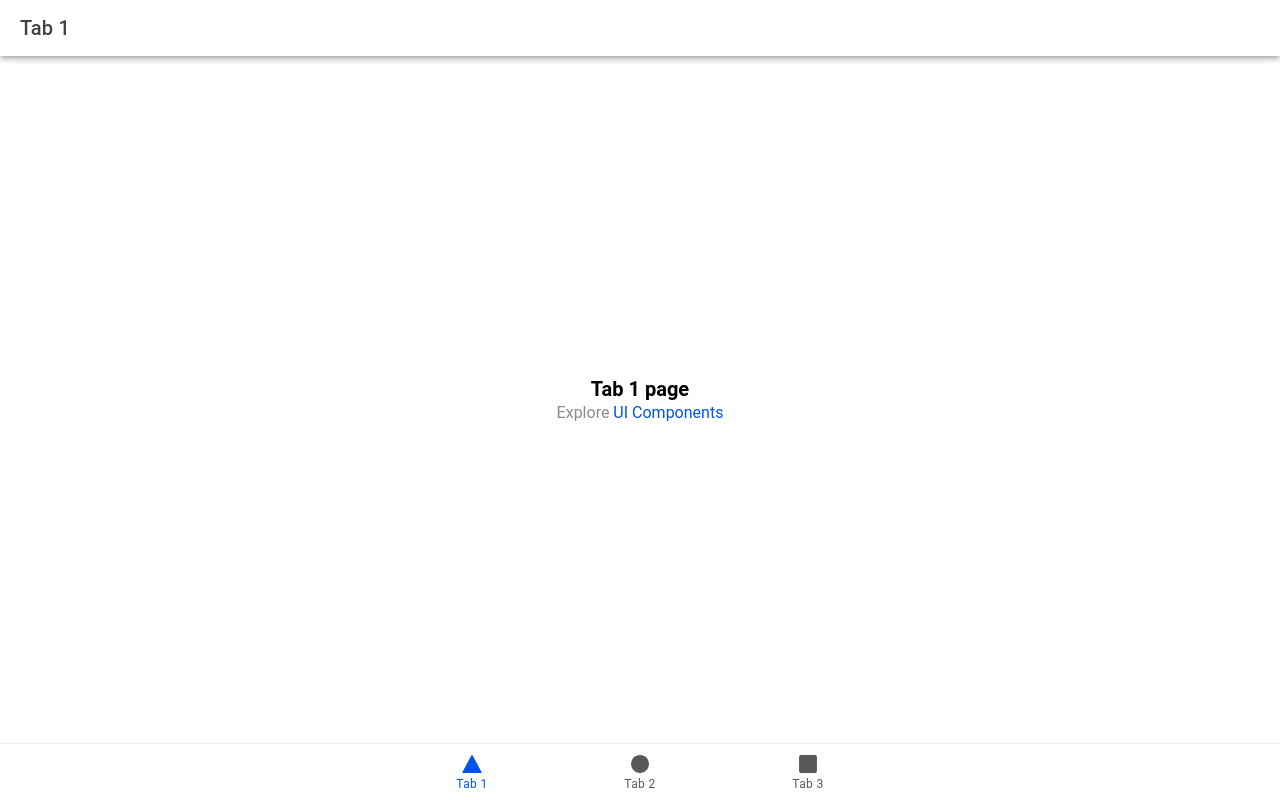
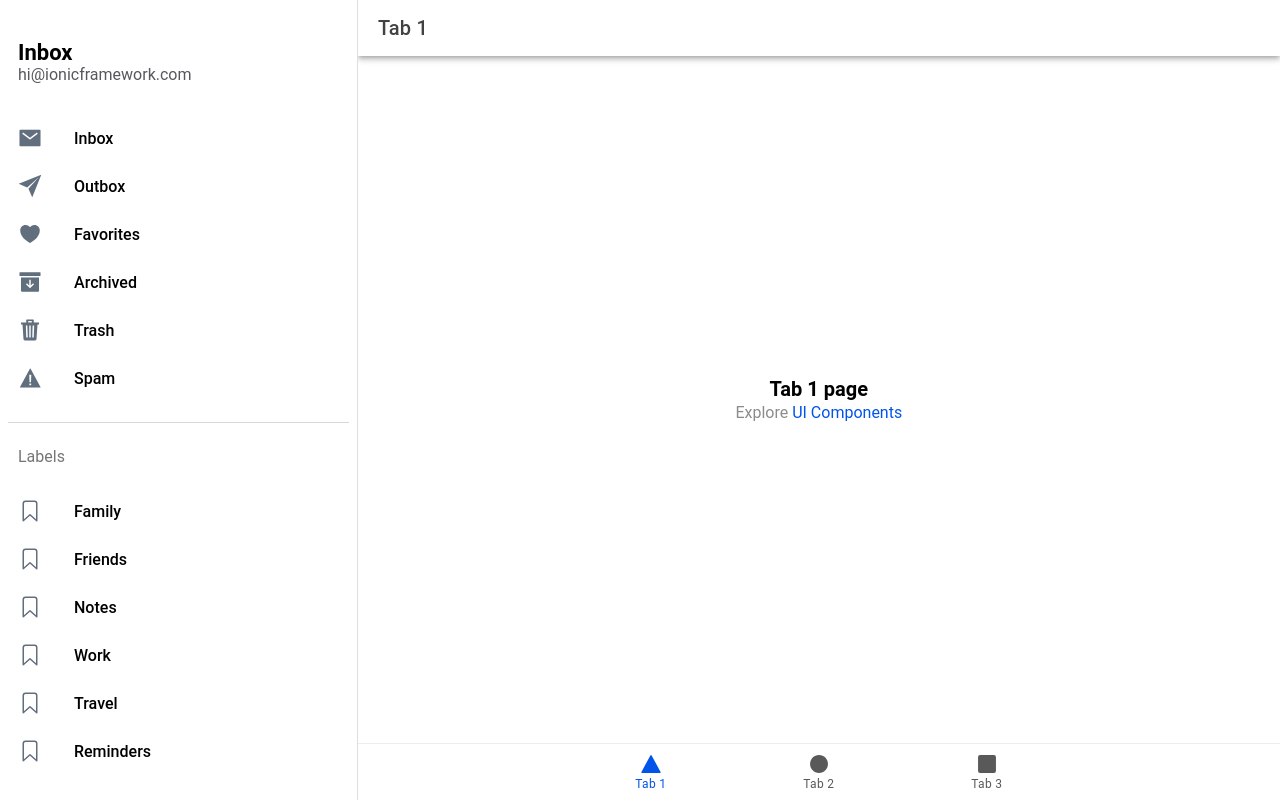
Before and after one commit to jbw716/Ionic-Lawncare, a React (Vite) app: page /tab1 in a window 1280 px wide. Built offline with nearby package versions, Linux system fonts and the light colour scheme.

Commit message:
Set up default navigation layout for tabs/side menu combination.

```diff
--- a/src/App.tsx
+++ b/src/App.tsx
@@ -1,19 +1,11 @@
-import { Redirect, Route } from 'react-router-dom';
+import { Route } from 'react-router-dom';
 import {
   IonApp,
-  IonIcon,
-  IonLabel,
   IonRouterOutlet,
-  IonTabBar,
-  IonTabButton,
-  IonTabs,
+  IonSplitPane,
   setupIonicReact
 } from '@ionic/react';
 import { IonReactRouter } from '@ionic/react-router';
-import { ellipse, square, triangle } from 'ionicons/icons';
-import Tab1 from './pages/Tab1';
-import Tab2 from './pages/Tab2';
-import Tab3 from './pages/Tab3';
 
 /* Core CSS required for Ionic components to work properly */
 import '@ionic/react/css/core.css';
@@ -40,48 +32,30 @@ import '@ionic/react/css/display.css';
 
 /* import '@ionic/react/css/palettes/dark.always.css'; */
 /* import '@ionic/react/css/palettes/dark.class.css'; */
-import '@ionic/react/css/palettes/dark.system.css';
+
+
+// import '@ionic/react/css/palettes/dark.system.css';
 
 /* Theme variables */
 import './theme/variables.css';
+import Menu from './components/Menu';
+import Tabs from './pages/Tabs';
 
 setupIonicReact();
 
 const App: React.FC = () => (
   <IonApp>
     <IonReactRouter>
-      <IonTabs>
-        <IonRouterOutlet>
-          <Route exact path="/tab1">
-            <Tab1 />
-          </Route>
-          <Route exact path="/tab2">
-            <Tab2 />
-          </Route>
-          <Route path="/tab3">
-            <Tab3 />
-          </Route>
-          <Route exact path="/">
-            <Redirect to="/tab1" />
+      <IonSplitPane contentId="main">
+        <Menu />
+        <IonRouterOutlet id="main">
+          <Route path="/">
+            <Tabs />
           </Route>
         </IonRouterOutlet>
-        <IonTabBar slot="bottom">
-          <IonTabButton tab="tab1" href="/tab1">
-            <IonIcon aria-hidden="true" icon={triangle} />
-            <IonLabel>Tab 1</IonLabel>
-          </IonTabButton>
-          <IonTabButton tab="tab2" href="/tab2">
-            <IonIcon aria-hidden="true" icon={ellipse} />
-            <IonLabel>Tab 2</IonLabel>
-          </IonTabButton>
-          <IonTabButton tab="tab3" href="/tab3">
-            <IonIcon aria-hidden="true" icon={square} />
-            <IonLabel>Tab 3</IonLabel>
-          </IonTabButton>
-        </IonTabBar>
-      </IonTabs>
+      </IonSplitPane>
     </IonReactRouter>
-  </IonApp>
+  </IonApp >
 );
 
 export default App;
--- /dev/null
+++ b/src/components/Menu.css
@@ -0,0 +1,113 @@
+ion-menu ion-content {
+  --background: var(--ion-item-background, var(--ion-background-color, #fff));
+}
+
+ion-menu.md ion-content {
+  --padding-start: 8px;
+  --padding-end: 8px;
+  --padding-top: 20px;
+  --padding-bottom: 20px;
+}
+
+ion-menu.md ion-list {
+  padding: 20px 0;
+}
+
+ion-menu.md ion-note {
+  margin-bottom: 30px;
+}
+
+ion-menu.md ion-list-header, ion-menu.md ion-note {
+  padding-left: 10px;
+}
+
+ion-menu.md ion-list#inbox-list {
+  border-bottom: 1px solid var(--ion-background-color-step-150, #d7d8da);
+}
+
+ion-menu.md ion-list#inbox-list ion-list-header {
+  font-size: 22px;
+  font-weight: 600;
+  min-height: 20px;
+}
+
+ion-menu.md ion-list#labels-list ion-list-header {
+  font-size: 16px;
+  margin-bottom: 18px;
+  color: #757575;
+  min-height: 26px;
+}
+
+ion-menu.md ion-item {
+  --padding-start: 10px;
+  --padding-end: 10px;
+  border-radius: 4px;
+}
+
+ion-menu.md ion-item.selected {
+  --background: rgba(var(--ion-color-primary-rgb), 0.14);
+}
+
+ion-menu.md ion-item.selected ion-icon {
+  color: var(--ion-color-primary);
+}
+
+ion-menu.md ion-item ion-icon {
+  color: #616e7e;
+}
+
+ion-menu.md ion-item ion-label {
+  font-weight: 500;
+}
+
+ion-menu.ios ion-content {
+  --padding-bottom: 20px;
+}
+
+ion-menu.ios ion-list {
+  padding: 20px 0 0 0;
+}
+
+ion-menu.ios ion-note {
+  line-height: 24px;
+  margin-bottom: 20px;
+}
+
+ion-menu.ios ion-item {
+  --padding-start: 16px;
+  --padding-end: 16px;
+  --min-height: 50px;
+}
+
+ion-menu.ios ion-item ion-icon {
+  font-size: 24px;
+  color: #73849a;
+}
+
+ion-menu.ios ion-item .selected ion-icon {
+  color: var(--ion-color-primary);
+}
+
+ion-menu.ios ion-list#labels-list ion-list-header {
+  margin-bottom: 8px;
+}
+
+ion-menu.ios ion-list-header,
+ion-menu.ios ion-note {
+  padding-left: 16px;
+  padding-right: 16px;
+}
+
+ion-menu.ios ion-note {
+  margin-bottom: 8px;
+}
+
+ion-note {
+  display: inline-block;
+  font-size: 16px;
+  color: var(--ion-color-medium-shade);
+}
+
+ion-item.selected {
+  --color: var(--ion-color-primary);
+}
--- /dev/null
+++ b/src/components/Menu.tsx
@@ -0,0 +1,100 @@
+import {
+  IonContent,
+  IonIcon,
+  IonItem,
+  IonLabel,
+  IonList,
+  IonListHeader,
+  IonMenu,
+  IonMenuToggle,
+  IonNote,
+} from '@ionic/react';
+
+import { useLocation } from 'react-router-dom';
+import { archiveOutline, archiveSharp, bookmarkOutline, heartOutline, heartSharp, mailOutline, mailSharp, paperPlaneOutline, paperPlaneSharp, trashOutline, trashSharp, warningOutline, warningSharp } from 'ionicons/icons';
+import './Menu.css';
+
+interface AppPage {
+  url: string;
+  iosIcon: string;
+  mdIcon: string;
+  title: string;
+}
+
+const appPages: AppPage[] = [
+  {
+    title: 'Inbox',
+    url: '/folder/Inbox',
+    iosIcon: mailOutline,
+    mdIcon: mailSharp
+  },
+  {
+    title: 'Outbox',
+    url: '/folder/Outbox',
+    iosIcon: paperPlaneOutline,
+    mdIcon: paperPlaneSharp
+  },
+  {
+    title: 'Favorites',
+    url: '/folder/Favorites',
+    iosIcon: heartOutline,
+    mdIcon: heartSharp
+  },
+  {
+    title: 'Archived',
+    url: '/folder/Archived',
+    iosIcon: archiveOutline,
+    mdIcon: archiveSharp
+  },
+  {
+    title: 'Trash',
+    url: '/folder/Trash',
+    iosIcon: trashOutline,
+    mdIcon: trashSharp
+  },
+  {
+    title: 'Spam',
+    url: '/folder/Spam',
+    iosIcon: warningOutline,
+    mdIcon: warningSharp
+  }
+];
+
+const labels = ['Family', 'Friends', 'Notes', 'Work', 'Travel', 'Reminders'];
+
+const Menu: React.FC = () => {
+  const location = useLocation();
+
+  return (
+    <IonMenu contentId="main" type="overlay">
+      <IonContent>
+        <IonList id="inbox-list">
+          <IonListHeader>Inbox</IonListHeader>
+          <IonNote>hi@ionicframework.com</IonNote>
+          {appPages.map((appPage, index) => {
+            return (
+              <IonMenuToggle key={index} autoHide={false}>
+                <IonItem className={location.pathname === appPage.url ? 'selected' : ''} routerLink={appPage.url} routerDirection="none" lines="none" detail={false}>
+                  <IonIcon aria-hidden="true" slot="start" ios={appPage.iosIcon} md={appPage.mdIcon} />
+                  <IonLabel>{appPage.title}</IonLabel>
+                </IonItem>
+              </IonMenuToggle>
+            );
+          })}
+        </IonList>
+
+        <IonList id="labels-list">
+          <IonListHeader>Labels</IonListHeader>
+          {labels.map((label, index) => (
+            <IonItem lines="none" key={index}>
+              <IonIcon aria-hidden="true" slot="start" icon={bookmarkOutline} />
+              <IonLabel>{label}</IonLabel>
+            </IonItem>
+          ))}
+        </IonList>
+      </IonContent>
+    </IonMenu>
+  );
+};
+
+export default Menu;
--- /dev/null
+++ b/src/pages/Tabs.tsx
@@ -0,0 +1,42 @@
+import { IonTabs, IonRouterOutlet, IonTabBar, IonTabButton, IonIcon, IonLabel, IonPage } from '@ionic/react';
+import { triangle, ellipse, square } from 'ionicons/icons';
+import { Redirect, Route } from 'react-router';
+import './Tab1.css';
+import Tab1 from './Tab1';
+import Tab2 from './Tab2';
+import Tab3 from './Tab3';
+
+const Tabs: React.FC = () => (
+  <IonTabs>
+    <IonRouterOutlet>
+      <Route exact path="/tab1">
+        <Tab1 />
+      </Route>
+      <Route exact path="/tab2">
+        <Tab2 />
+      </Route>
+      <Route exact path="/tab3">
+        <Tab3 />
+      </Route>
+      <Route exact path="/">
+        <Redirect to="/tab1" />
+      </Route>
+    </IonRouterOutlet>
+    <IonTabBar slot="bottom">
+      <IonTabButton tab="tab1" href="/tab1">
+        <IonIcon aria-hidden="true" icon={triangle} />
+        <IonLabel>Tab 1</IonLabel>
+      </IonTabButton>
+      <IonTabButton tab="tab2" href="/tab2">
+        <IonIcon aria-hidden="true" icon={ellipse} />
+        <IonLabel>Tab 2</IonLabel>
+      </IonTabButton>
+      <IonTabButton tab="tab3" href="/tab3">
+        <IonIcon aria-hidden="true" icon={square} />
+        <IonLabel>Tab 3</IonLabel>
+      </IonTabButton>
+    </IonTabBar>
+  </IonTabs>
+);
+
+export default Tabs;
```
